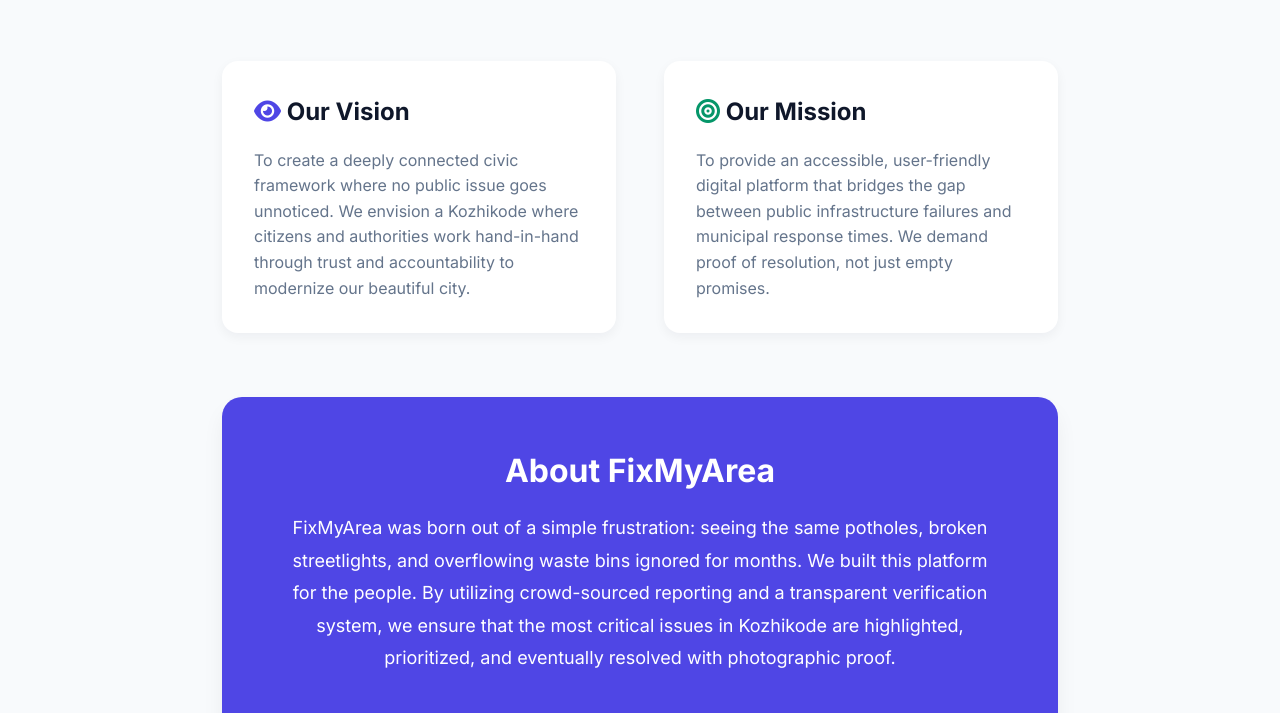
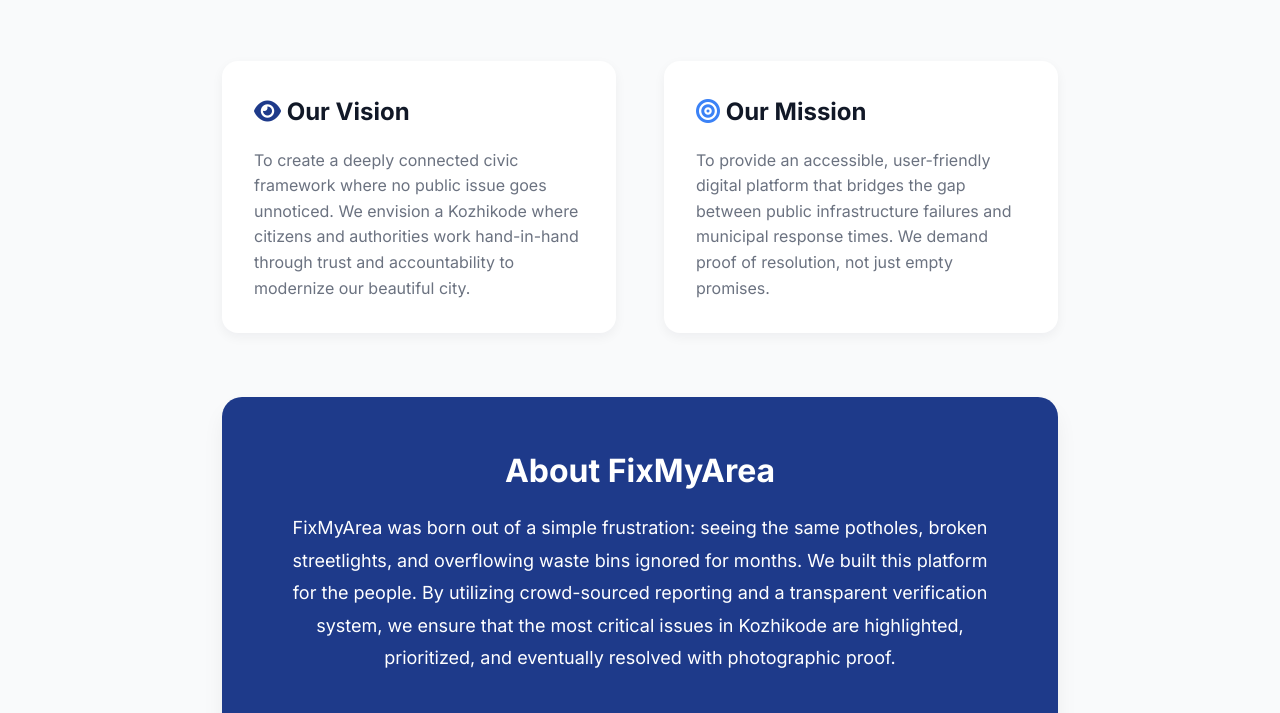
Before and after one commit to muhammedarifp9/FixMyArea, a plain HTML site: page about.html in a window 1280 px wide. Shown: the part 327-1040 px from the top of the page. Drawn offline with Linux system fonts and the light colour scheme.

Commit message:
Style: Updated global color palette to strict brand guidelines

```diff
--- a/styles.css
+++ b/styles.css
@@ -1,23 +1,24 @@
 :root {
-    --primary: #4F46E5;
-    --primary-hover: #4338CA;
-    --primary-light: #EEF2FF;
-    --secondary: #059669;
-    --secondary-hover: #047857;
+    --primary: #1E3A8A;
+    --primary-hover: #1e40af;
+    --primary-light: #EFF6FF;
+    --secondary: #3B82F6;
+    --secondary-hover: #2563eb;
+    --accent: #10B981;
 
-    --background: #F8FAFC;
+    --background: #F9FAFB;
     --surface: #FFFFFF;
 
-    --text-main: #0F172A;
-    --text-muted: #64748B;
-    --text-lighter: #94A3B8;
-    --border: #E2E8F0;
-    --border-light: #F1F5F9;
+    --text-main: #111827;
+    --text-muted: #6B7280;
+    --text-lighter: #9CA3AF;
+    --border: #E5E7EB;
+    --border-light: #F3F4F6;
 
-    --status-pending: #F59E0B;
-    --status-progress: #3B82F6;
-    --status-review: #8B5CF6;
-    --status-resolved: #10B981;
+    --status-pending: #EF4444;
+    --status-progress: #F59E0B;
+    --status-review: #3B82F6;
+    --status-resolved: #22C55E;
     --status-reopened: #EF4444;
 
     --radius-xl: 20px;
```
Also changed, not shown: 1 other file.
